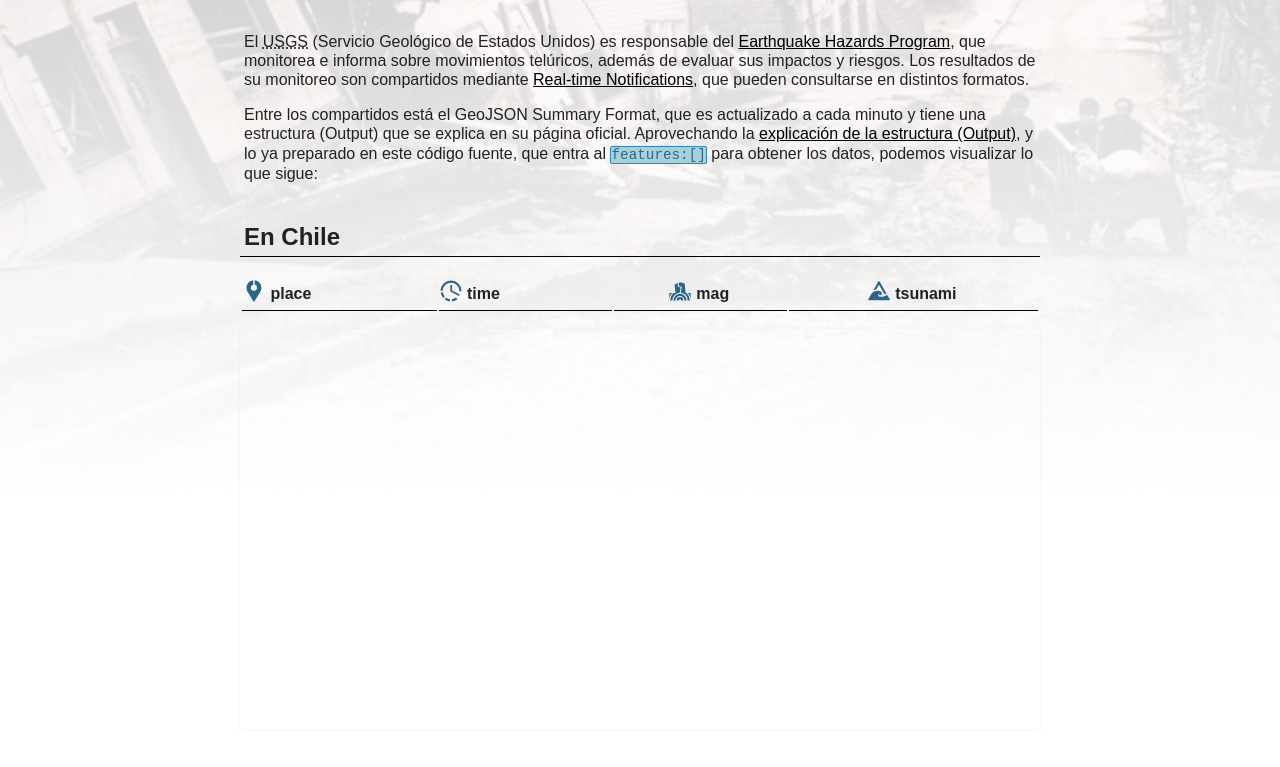
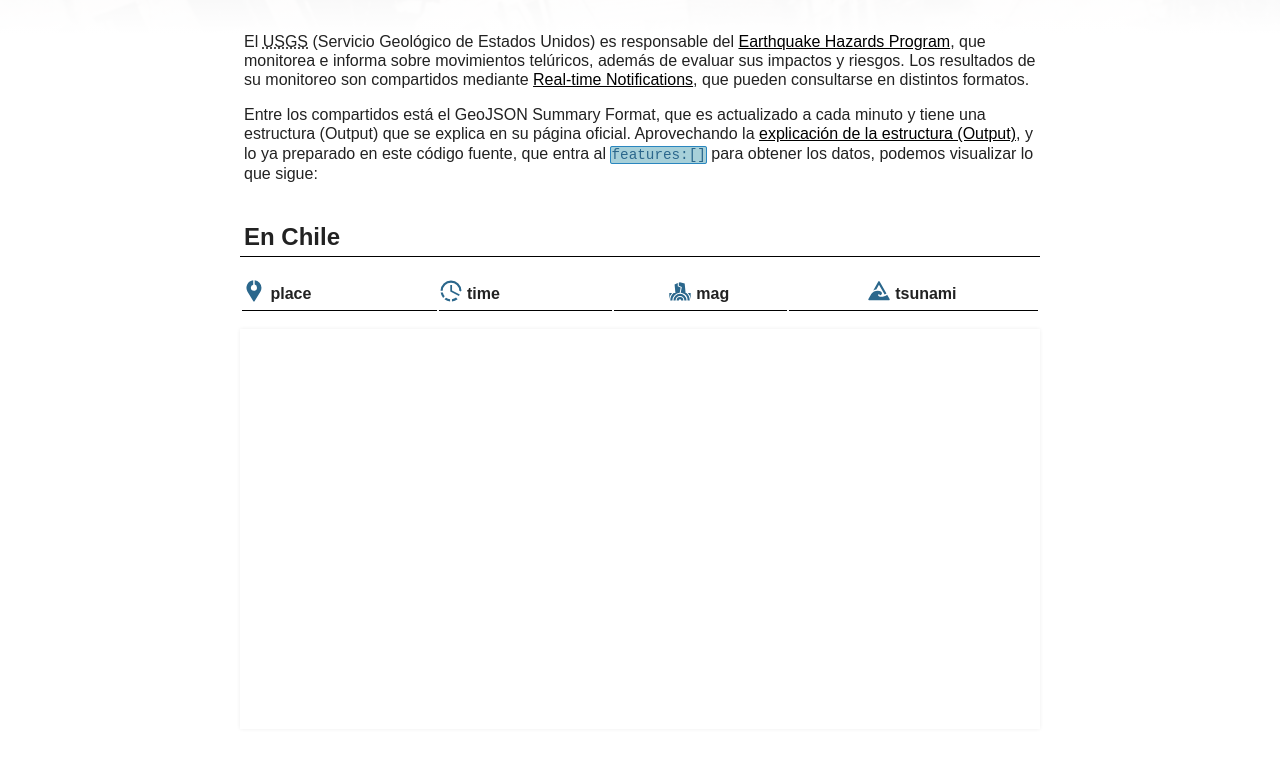
Before and after one commit to profesorfaco/datos, a plain HTML site: page index.html in a window 1280 px wide. Shown: the part 238-1005 px from the top of the page. Drawn offline with nearby package versions, Linux system fonts and the light colour scheme; no server answers; a web font is replaced by a local one.

Commit message:
Update index.html

```diff
--- a/index.html
+++ b/index.html
@@ -21,7 +21,7 @@
                 line-height: 1.2;
                 background: rgba(255,255,255,1);
                 color: #222;
-                  background-image: linear-gradient(rgba(255, 255, 255, 0.7) 0%, rgba(255, 255, 255, 1) 20%), url("img/terremoto-valdivia-1960.jpg");
+                background-image: linear-gradient(rgba(255, 255, 255, 0.7) 0, rgba(255, 255, 255, 1) 400px), url("img/terremoto-valdivia-1960.jpg");
                 background-repeat: no-repeat;
                 background-size: 100% auto;
                 background-position: 0px -10vw;
```
